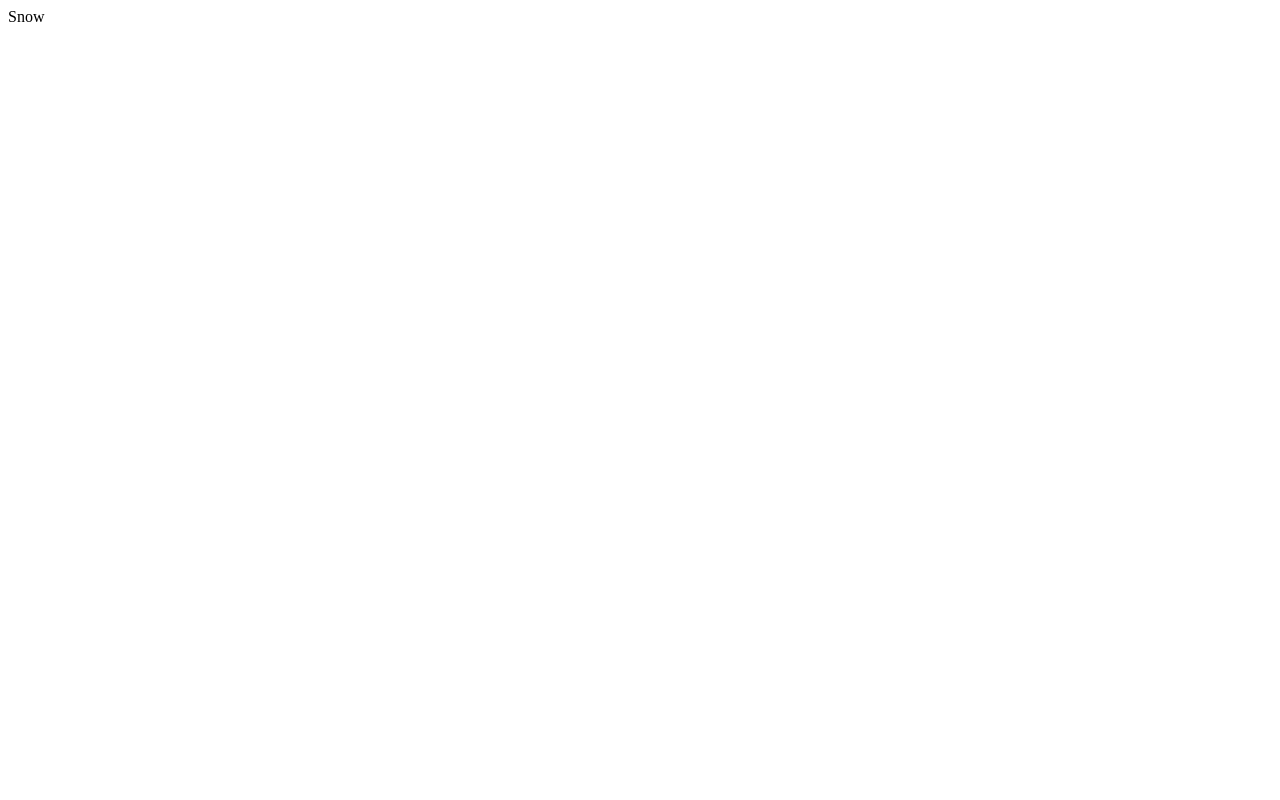
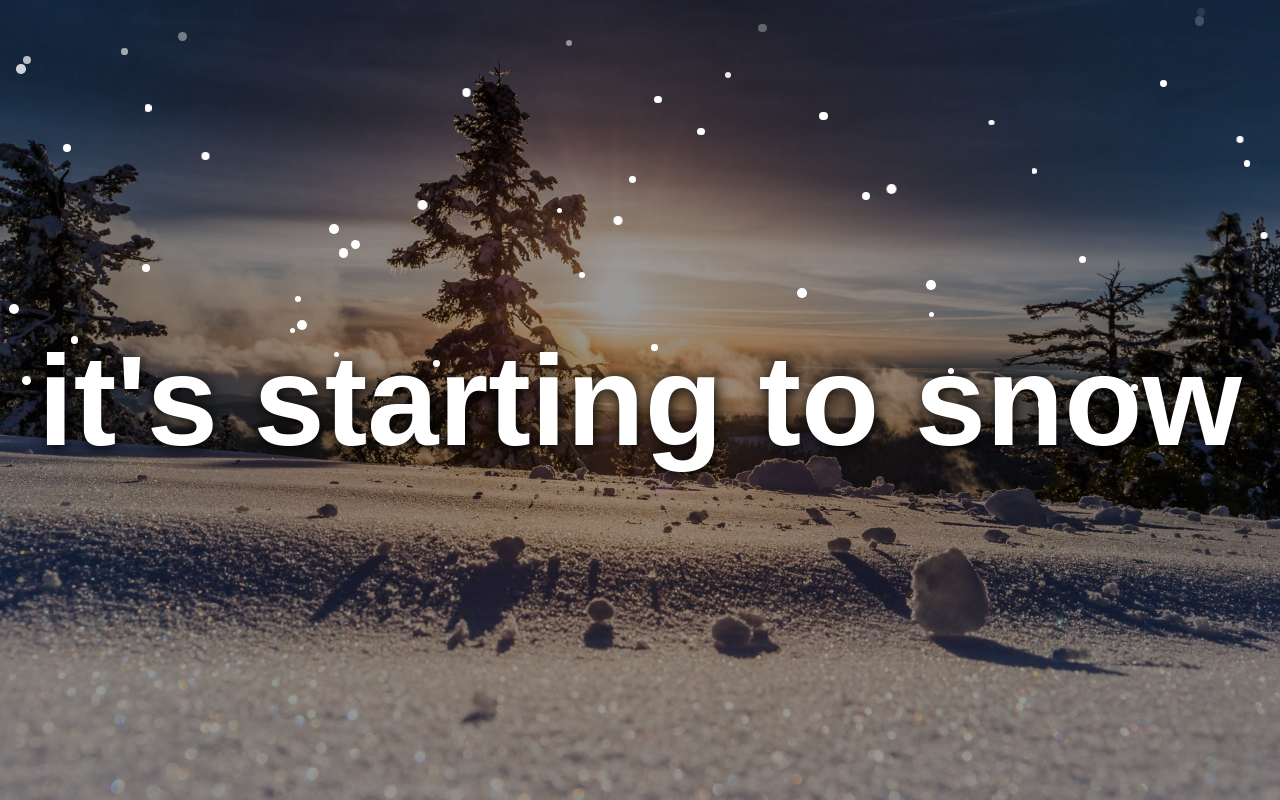
Before and after one commit to rollcabbage/traffic-snow.github.io, a plain HTML site: page index.html in a window 1280 px wide. Drawn offline with Linux system fonts and the light colour scheme.

Commit message:
add html&css&js

```diff
--- a/index.html
+++ b/index.html
@@ -1,15 +1,20 @@
 <!DOCTYPE html>
-<html lang="en">
+<html lang="jp">
 
 <head>
-  <meta charset="UTF-8">
-  <meta http-equiv="X-UA-Compatible" content="IE=edge">
-  <meta name="viewport" content="width=device-width, initial-scale=1.0">
-  <title>Document</title>
+  <meta charset="UTF-8" />
+  <!-- <meta http-equiv="X-UA-Compatible" content="IE=edge" /> -->
+  <meta name="viewport" content="width=device-width, initial-scale=1.0" />
+  <title>Snow Fall-Website</title>
+  <link rel="stylesheet" href="style.css" />
 </head>
 
 <body>
-  <div class="snow">Snow</div>
+  <div class="snow-container">
+    <h1><a href="https://d3kketyea41538.cloudfront.net/" target="_blank" rel="noopener noreferrer">it's starting to
+        snow</a></h1>
+  </div>
+  <script src="./script.js"></script>
 </body>
 
 </html>
--- /dev/null
+++ b/script.js
@@ -0,0 +1,29 @@
+/* 雪をランダムに降らせる */
+let snowContainer = document.querySelector(".snow-container");
+
+const craeteSnow = () => {
+  /* 雪の要素を生成 */
+  let snow = document.createElement("span");
+  snow.className = "snow";
+
+  minSize = 5;
+  maxSize = 10;
+
+  /* 雪の大きさをランダムに決める */
+  let snowSize = Math.random() * (maxSize - minSize) + minSize;
+
+  snow.style.width = snowSize + "px";
+  snow.style.height = snowSize + "px";
+
+  /* 雪が降る位置をランダムに決める */
+  snow.style.left = Math.random() * 100 + "%";
+
+  snowContainer.appendChild(snow);
+
+  /* １０秒後に消す。 */
+  setTimeout(() => {
+    snow.remove();
+  }, 10000);
+};
+
+setInterval(craeteSnow, 100);
--- /dev/null
+++ b/style.css
@@ -0,0 +1,95 @@
+/* @import url("https://fonts.googleapis.com/css2?family=Poppins:wght@100;200;300;400;500;600;700&display=swap"); */
+
+* {
+  margin: 0;
+  padding: 0;
+  font-family: "Poppins", sans-serif;
+}
+
+a {
+  color: #fff;
+  text-decoration: none;
+}
+
+.snow-container {
+  background-image: url("./images/snowfall.jpeg");
+  width: 100%;
+  height: 100vh;
+  background-position: center;
+  background-size: cover;
+  position: relative;
+  overflow: hidden;
+
+  display: flex;
+  align-items: center;
+  justify-content: center;
+}
+
+.snow-container::after {
+  content: "";
+  position: absolute;
+  width: 100%;
+  height: 100vh;
+  top: 0;
+  left: 0;
+  background-color: #000;
+  z-index: 1;
+  opacity: 0.4;
+}
+
+.snow-container h1 {
+  color: white;
+  font-size: 8rem;
+  text-shadow: 1px 2px 15px black;
+
+  z-index: 2;
+}
+
+.snow {
+  background-color: #fff;
+  border-radius: 50%;
+  position: absolute;
+  animation: snowFall 10s linear;
+
+  z-index: 2;
+}
+
+@keyframes snowFall {
+  0% {
+    opacity: 0;
+    top: 0;
+    transform: translateX(5px);
+  }
+
+  10% {
+    opacity: 1;
+    transform: translateX(-5px);
+  }
+
+  /* 任意 */
+  30% {
+    transform: translateX(5px);
+  }
+
+  40% {
+    transform: translateX(-5px);
+  }
+
+  50% {
+    transform: translateX(5px);
+  }
+
+  60% {
+    transform: translateX(-5px);
+  }
+
+  /* 任意 */
+  90% {
+    opacity: 1;
+  }
+
+  100% {
+    opacity: 0;
+    top: 100vh;
+  }
+}
```
Also changed, not shown: images/snowfall.jpeg (added), 1 other file.
